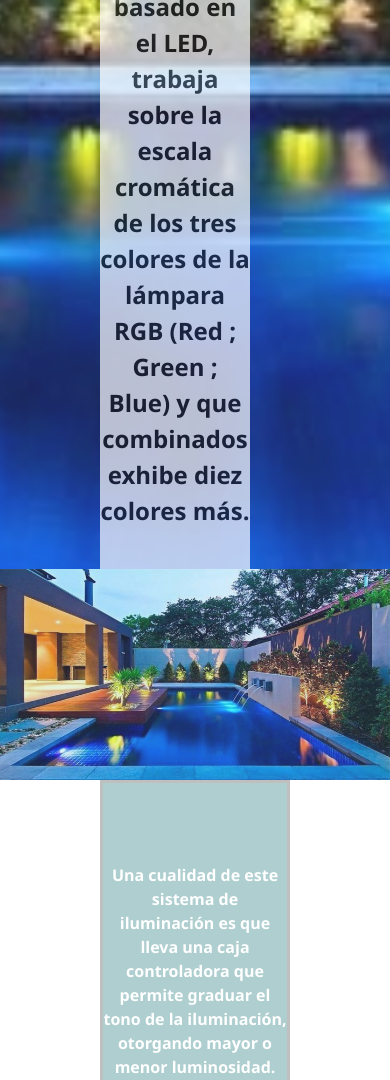
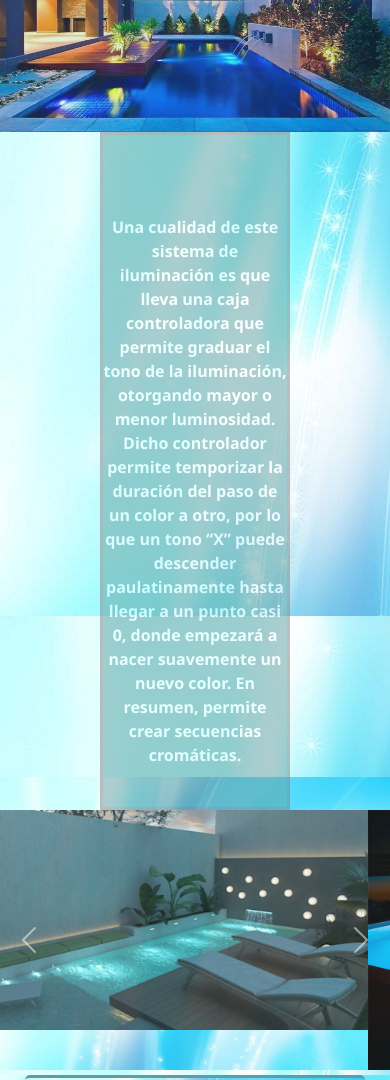
Before and after one commit to meg19831/ProyectoCoder, a website: page pages/iluminacion.html in a window 390 px wide. Shown: the part 920-2000 px from the top of the page. Drawn offline with nearby package versions, Linux system fonts and the light colour scheme.

Commit message:
correcciones en titulos

```diff
--- a/scss/_mainDiseños.scss
+++ b/scss/_mainDiseños.scss
@@ -21,6 +21,7 @@
         justify-content: center;
         @extend .containerTemple;
 }
+}
     p{
     font-family: $fuente_principal;
     font-size: x-large;
@@ -34,7 +35,7 @@
     background: white;
     opacity: 0.5;
     color: black;
-    }
+
 }
 
 /* debajo agrego animacion*/
--- a/scss/_mainIluminacion.scss
+++ b/scss/_mainIluminacion.scss
@@ -1,3 +1,6 @@
+body{
+    background-image: url(../assets/imagenes/imagentitulo.jpg);
+}
 .iluminacion {
     font-family: $fuente_principal;
     text-align: center;
@@ -26,6 +29,7 @@
             width: 600px;
 }
 }
+}
     p{
         font-family: $fuente_principal;
         font-size: x-large;
@@ -42,15 +46,13 @@
         position: relative;
         }
 
-}
+
 
 
 .descripcion__luces{
-    background-image: url(../assets/imagenes/imagentitulo.jpg);
     background-repeat: no-repeat;
+    position: cover;
     background-size: 100%;
-    background-position: bottom;
-
 
 p{
     font-family: $fuente_principal;
@@ -58,7 +60,7 @@ p{
     text-align: center;
     line-height: 1.5;
     background-color:cadetblue;
-    background-position: center;
+    background-position:cover;
     border: gray;
     border-style: solid;
     background: size 100%;
@@ -69,6 +71,9 @@ p{
     margin: 0 auto;
     margin-left: 200px;
     }
+img{
+    display:none;
+}
 }
 .volver {
     display: flex;
--- a/scss/_mainSomos.scss
+++ b/scss/_mainSomos.scss
@@ -16,6 +16,7 @@
   padding-top: 30px;
   color: black;
   }
+}
   p{
   font-family: $fuente_principal;
   text-align: -webkit-match-parent;
@@ -30,7 +31,7 @@
   color: black;
   font-size: x-large;
 
-  }
+
 }
 
 
--- a/scss/_mediaqueris.scss
+++ b/scss/_mediaqueris.scss
@@ -225,6 +225,9 @@
     .diseños__parrafo{
         font-size: medium;
     }
+    .iluminacion__parrafo{
+        font-size: medium;
+    }
 }
 @media(max-width: 415px){
     .construimos h2{
@@ -247,6 +250,7 @@
 @media(max-width: 370px){
     .iluminacion__parrafo{
         font-size: small;
+
     }
 }
 @media(max-width: 370px){
```
Also changed, not shown: css/style.css.
